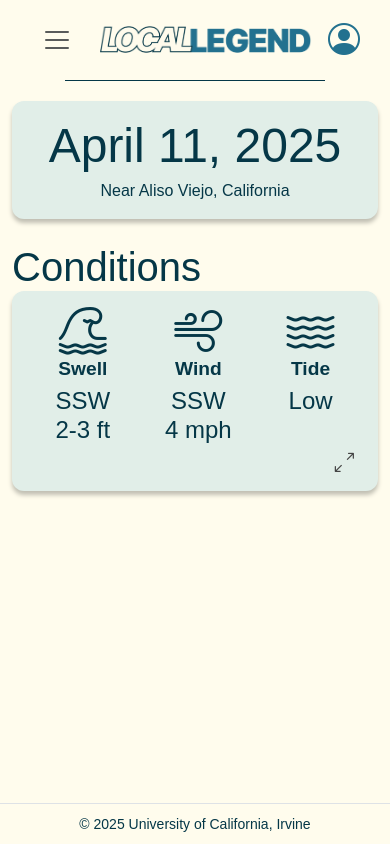
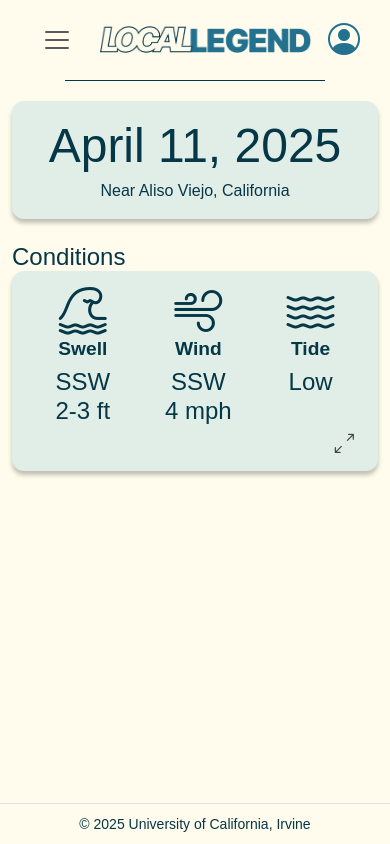
Before and after one commit to matt-skokos/inf124project, a React (Create React App) app: page / in a window 390 px wide. Built offline with nearby package versions, Linux system fonts and the light colour scheme.

Commit message:
Minor style changes

```diff
--- a/src/components/Custom/ContentCard.css
+++ b/src/components/Custom/ContentCard.css
@@ -4,6 +4,19 @@
 
 .section-title{
   font-size: 2.5rem;    /* make it bigger */
+}
+
+@media (max-width: 768px) {
+  .section-title{
+    font-size: 1.75rem;    /* make it bigger */
+  }
+}
+
+/* small */
+@media (max-width: 576px) {
+  .section-title{
+    font-size: 1.5rem;    /* make it bigger */
+  }
 }
 
 .content-card{
--- a/src/components/Custom/PageContainer.jsx
+++ b/src/components/Custom/PageContainer.jsx
@@ -3,7 +3,7 @@ import "./PageContainer.css";
 
 function PageContainer({children}){
     return(
-        <div className="page-container p-3">
+        <div className="page-container p-2">
             {children}
         </div>
     );
--- a/src/components/Custom/SpotTitle.css
+++ b/src/components/Custom/SpotTitle.css
@@ -17,7 +17,7 @@
 /* medium */
 @media (max-width: 768px) {
     .title-icon {
-        font-size: 1.5rem;
+        font-size: 1rem;
     }
 
     .spot-title {
@@ -28,10 +28,10 @@
 /* small */
 @media (max-width: 576px) {
     .title-icon {
-        font-size: 1.5rem;
+        font-size: 1rem;
     }
 
     .spot-title {
-      font-size: 1.5rem;  /* whatever size you like */
+      font-size: 1.65rem;  /* whatever size you like */
     }
 }
--- a/src/components/Custom/SpotTitle.jsx
+++ b/src/components/Custom/SpotTitle.jsx
@@ -8,7 +8,7 @@ function SpotTitle (props)
         <React.Fragment>
             {/* TITLE */}
             <div className="spot-title-container d-flex justify-content-around mb-3">
-                <div className="actions-container d-flex justify-content-around mx-3">
+                <div className="actions-container d-flex justify-content-around mx-2">
                     {isFavoriteSpot ? (
                         <i className="title-icon bi bi-suit-heart-fill mx-1"></i>
                     ):(
```
Also changed, not shown: src/components/Forecast.jsx (indentation only).
